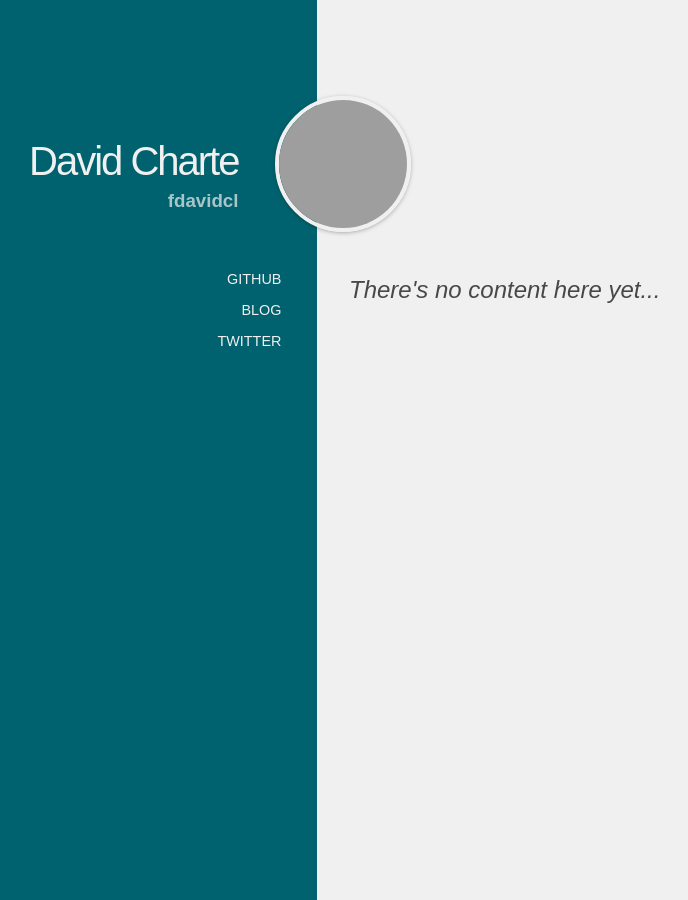
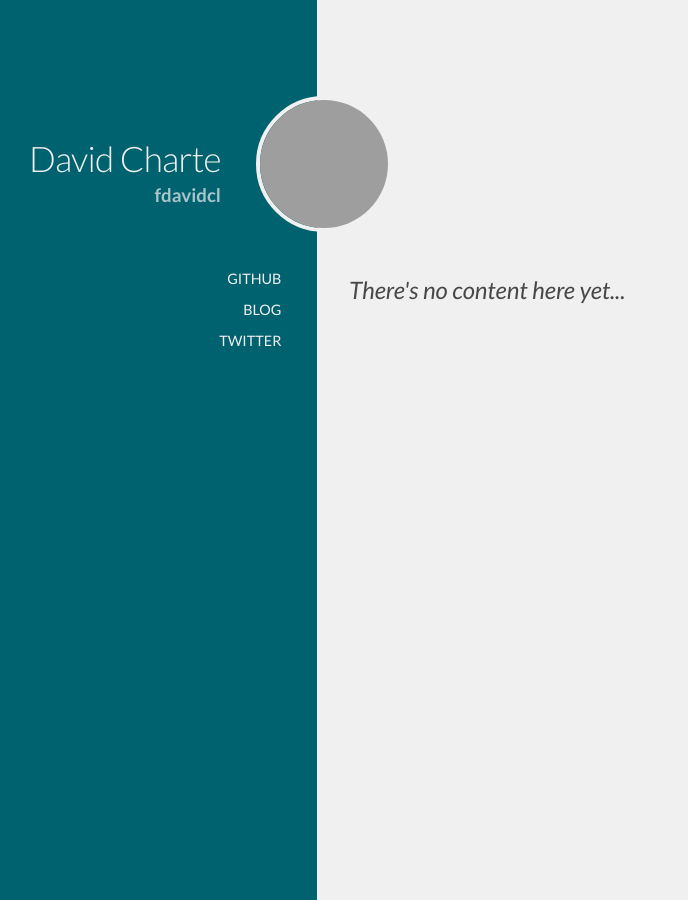
Before and after one commit to fdavidcl/fdavidcl.github.io, a Jekyll site: the page built from index.html, in a window 1280 px wide. Shown: the whole page, without its empty margins (3-691 px from the left). Built offline with Jekyll 4.4.1, drawn with Linux system fonts in a browser that asks for light colours; nearby versions of some CDN libraries; grey boxes are pictures that could not be loaded.

Commit message:
Add Lato font

```diff
--- a/_layouts/default.html
+++ b/_layouts/default.html
@@ -4,6 +4,7 @@
     <meta charset="utf-8">
     <meta name="viewport" content="width=device-width, initial-scale=1.0">
     <title>{{ page.title }}</title>
+    <link href='https://fonts.googleapis.com/css?family=Lato:400,300,700,400italic' rel='stylesheet' type='text/css'>
     <link rel="stylesheet" href="https://cdn.jsdelivr.net/pure/0.6.0/base-min.css">
     <!--link rel="stylesheet" href="https://cdn.jsdelivr.net/pure/0.6.0/buttons-min.css"-->
     <link rel="stylesheet" href="https://cdn.jsdelivr.net/pure/0.6.0/grids-responsive-min.css">
--- a/assets/stylesheets/default.sass
+++ b/assets/stylesheets/default.sass
@@ -6,9 +6,11 @@ $foreground: #000
 $accent: #00bcd4
 $sidebar-back: darken($accent, 20%)
 $sidebar-fore: $background
+$font: "Lato"
 
 body, html
   height: 100%
+  font-family: $font, sans-serif
 
 body
   background: $background
@@ -33,7 +35,7 @@ body
           vertical-align: middle
           border: .3em solid
           border-radius: 8em
-          box-shadow: 0 1px 5px -1px rgba(0,0,0,0.4)
+          abox-shadow: -2px 1px 5px -3px rgba(0,0,0,0.4)
 
         .name-box
           display: inline-block
@@ -45,9 +47,9 @@ body
             margin: 0
 
           h1
-            font-size: 250%
+            font-size: 220%
             font-weight: 300
-            letter-spacing: -.05em
+            letter-spacing: -.02em
             padding: 1em 0 0
 
           h3
```
